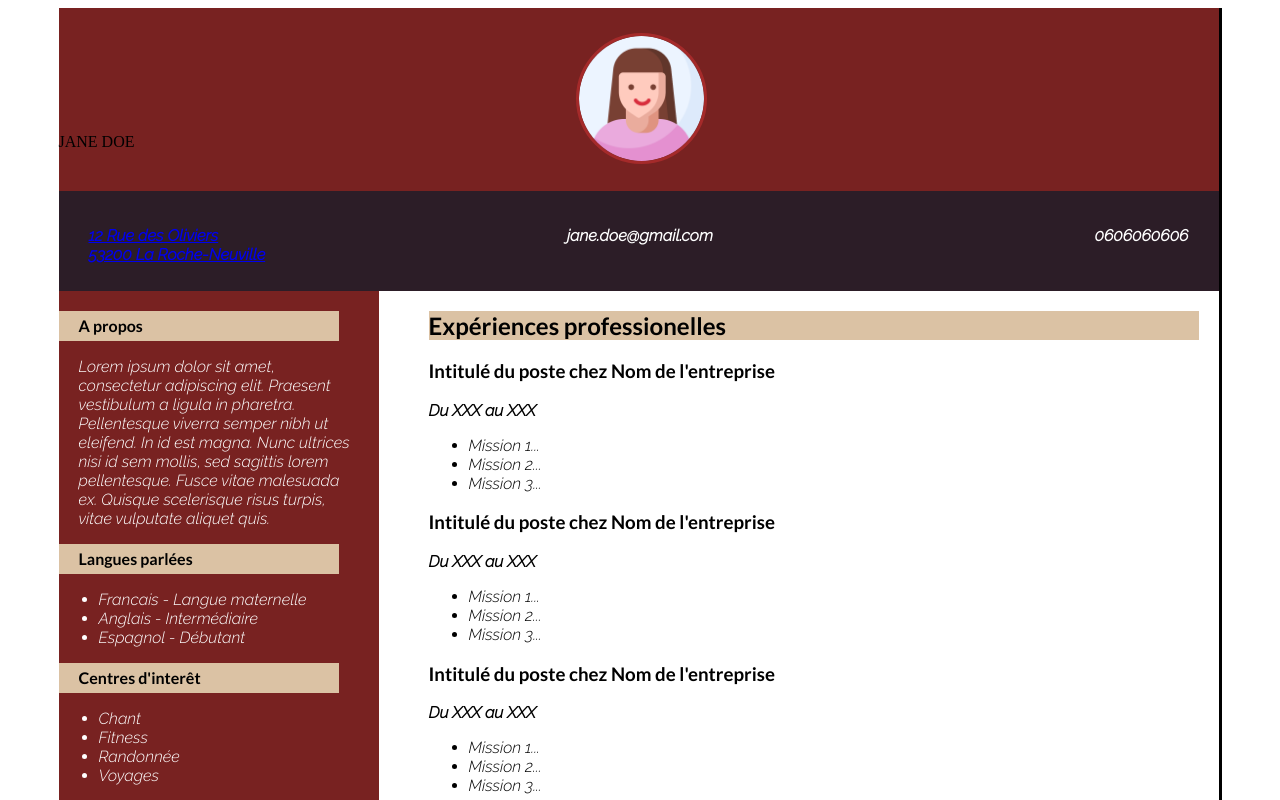
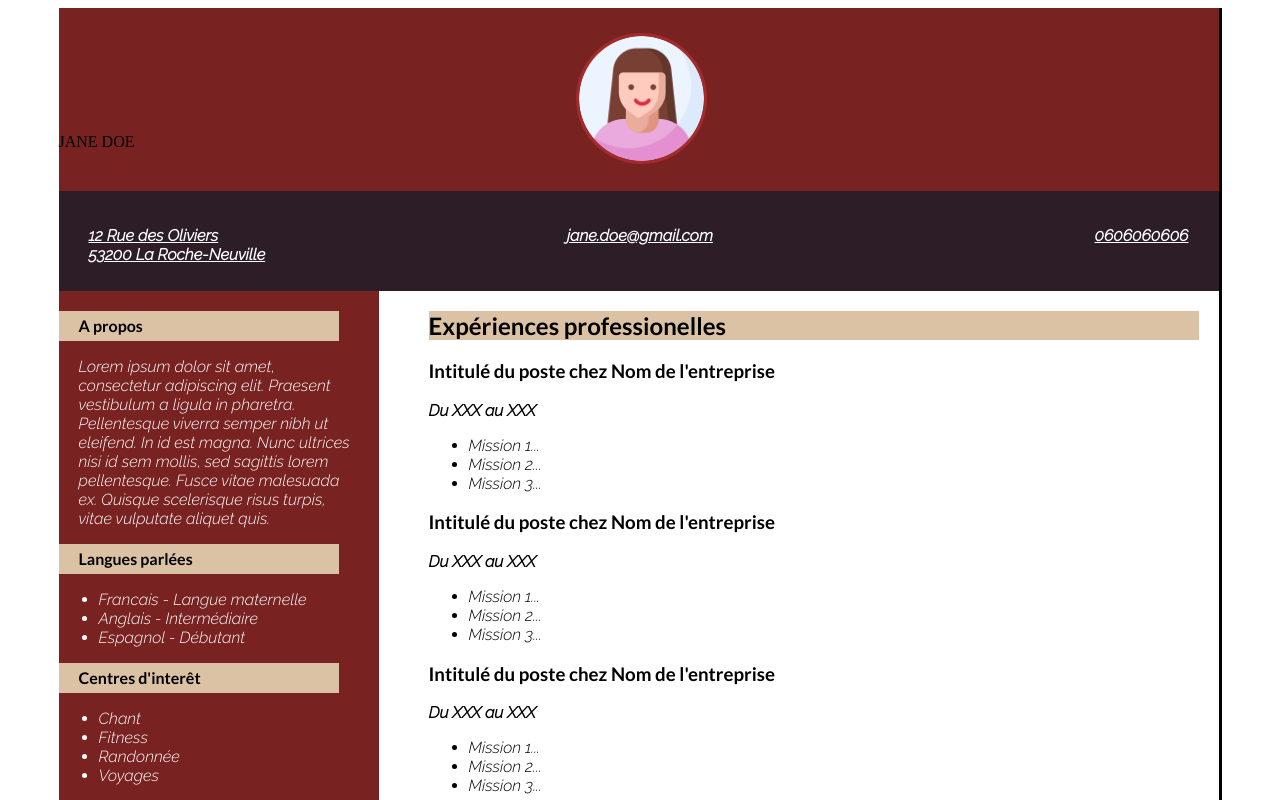
Before and after one commit to iWutang/CVenLigne3, a plain HTML site: page index.html in a window 1280 px wide. Shown: the top 800 px of the page. Drawn offline with Linux system fonts and the light colour scheme.

Commit message:
Correction d'une balise

```diff
--- a/assets/css/style.css
+++ b/assets/css/style.css
@@ -147,3 +147,7 @@ div{
 li{
     margin-left: 20px;
 }
+
+a{
+    color: white;
+}
--- a/index.html
+++ b/index.html
@@ -21,8 +21,12 @@
              12 Rue des Oliviers <br>53200 La Roche-Neuville
             </a>
         </article>
-        <article id="navemail">jane.doe@gmail.com</article>
-        <article id="navstyle">0606060606</article>
+        <article id="navemail">
+            <a href="mailto:jane.doe@gmail.com">jane.doe@gmail.com</a>
+        </article>
+        <article id="navstyle">
+            <a href="telto:0606060606">0606060606</a>
+        </article>
     </nav>
     <section id="Base2">
         <section id="Base3">
```
